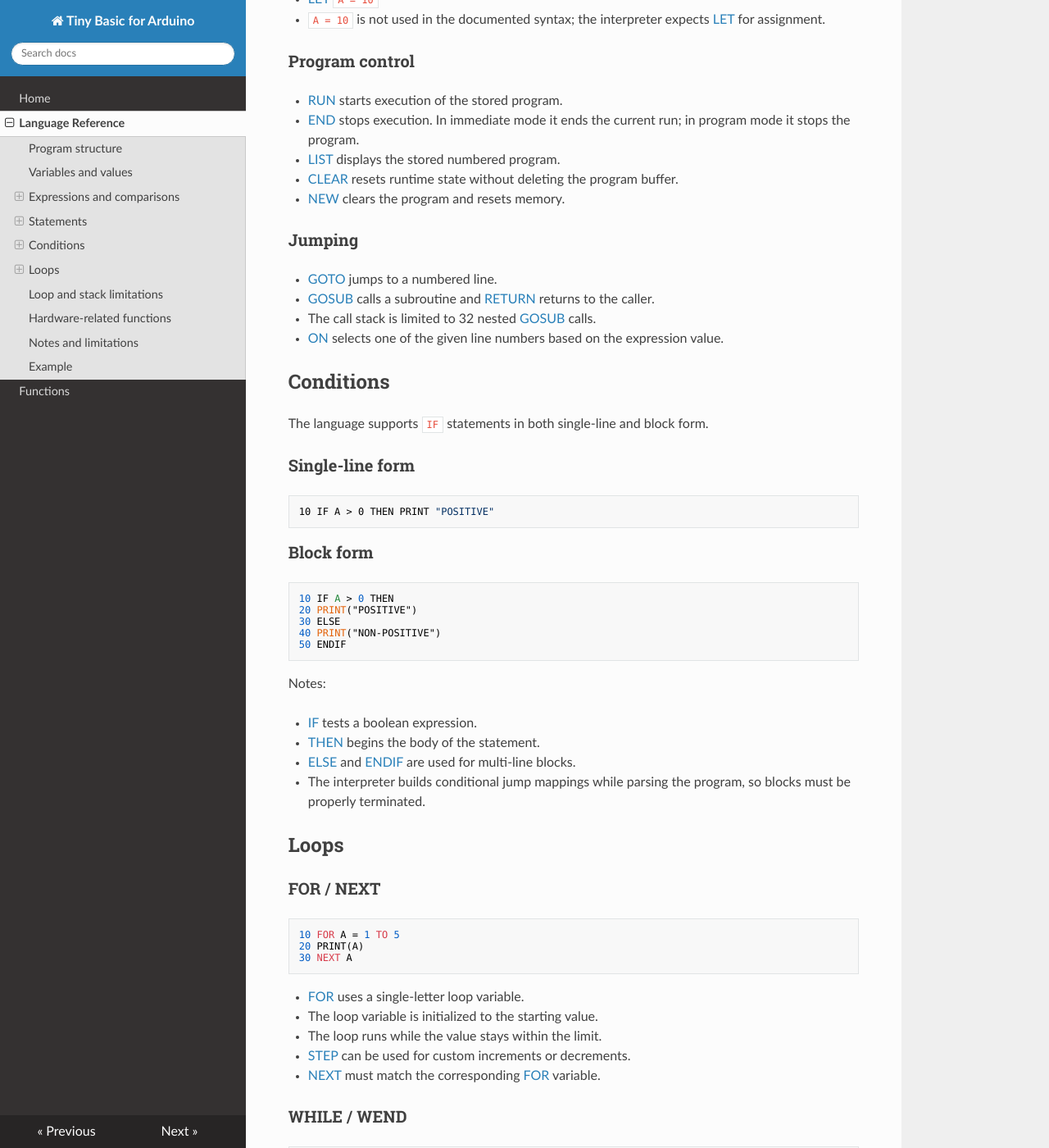
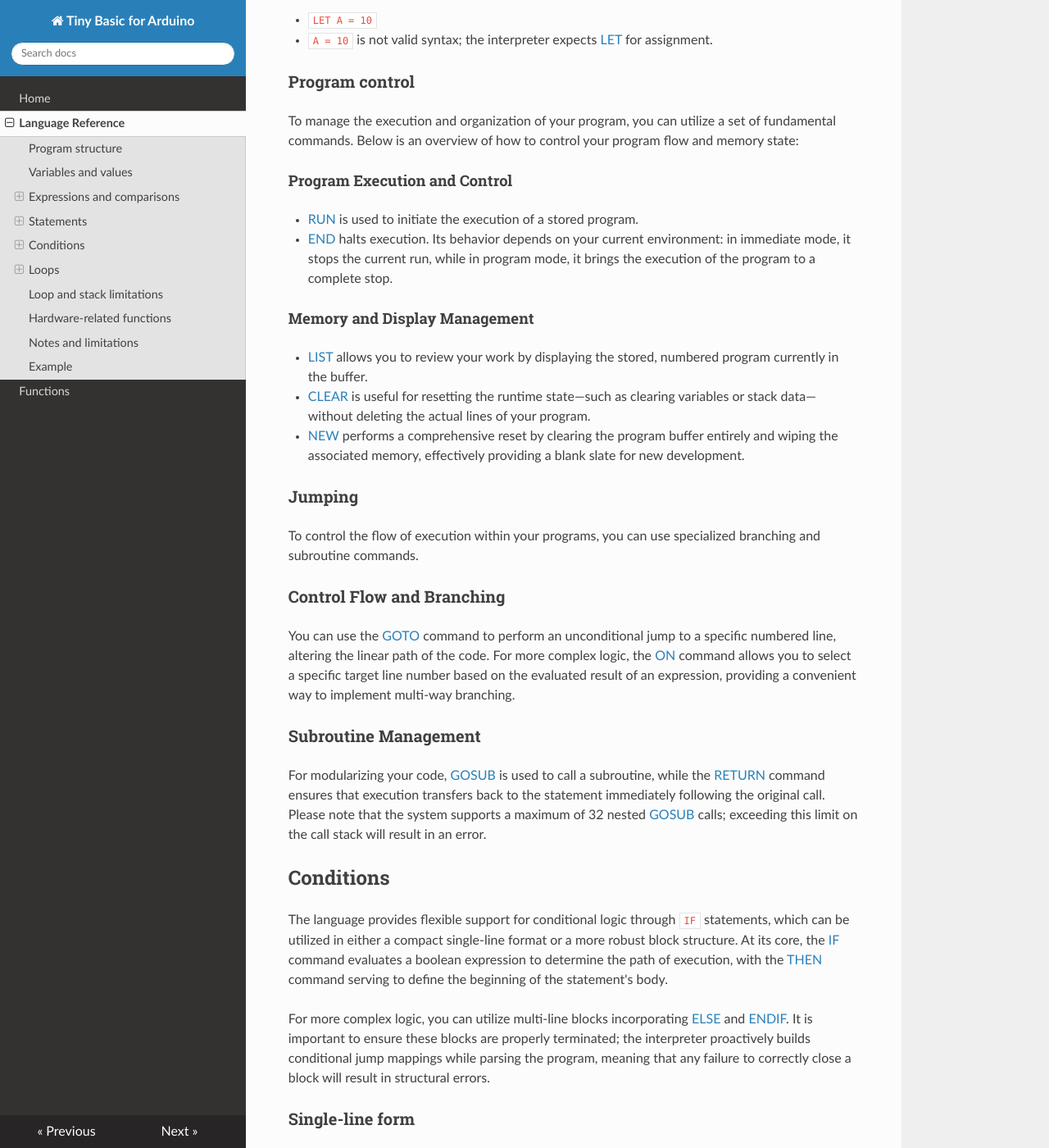
Before and after one commit to dilshan/tiny-basic, an MkDocs documentation site: the page built from docs/language-reference.md, in a window 1280 px wide and 1400 px high, scrolled down 2174 px. Shown: the whole window at 82% size. Built offline with MkDocs 1.6.1, drawn with Linux system fonts in a browser that asks for light colours; nearby versions of some CDN libraries; some of the changed text lies outside the part shown.

Commit message:
Update content in the language reference page.

````diff
--- a/docs/language-reference.md
+++ b/docs/language-reference.md
@@ -12,7 +12,7 @@
 
 ## Variables and values
 
-Data management is similarly streamlined, with variables identified by single-letter names ranging from `A` to `Z`. This allows for a total of 26 distinct variables, which are capable of storing either integer or floating-point values. When you first reference a variable, it is automatically initialized to a value of zero. To assign data to these variables, you use the [LET](let.md) command, which can be applied explicitly—for example, `LET A = 10` - to store a value for later use in your program.
+Data management is similarly streamlined, with variables identified by single-letter names ranging from `A` to `Z`. Please note that these variable names are **not case-sensitive**; for instance, `A` and `a` refer to the same variable. This allows for a total of 26 distinct variables, which are capable of storing either integer or floating-point values. When you first reference a variable, it is automatically initialized to a value of zero. To assign data to these variables, you use the [LET](let.md) command, which can be applied explicitly - for example, `LET A = 10` - to store a value for later use in your program.
 
 It is important to note that these specific constraints, such as the single-letter variable limit and the fixed line lengths, are intentionally implemented. By keeping the interpreter’s memory footprint and processing requirements minimal, the design ensures that this language can run efficiently on as many different microcontrollers as possible.
 
@@ -63,27 +63,41 @@
 
 ### Assignment
 
-- [LET](let.md) `A = 10`
-- `A = 10` is not used in the documented syntax; the interpreter expects [LET](let.md) for assignment.
+- `LET A = 10`
+- `A = 10` is not valid syntax; the interpreter expects [LET](let.md) for assignment.
 
 ### Program control
 
-- [RUN](run.md) starts execution of the stored program.
-- [END](end.md) stops execution. In immediate mode it ends the current run; in program mode it stops the program.
-- [LIST](list.md) displays the stored numbered program.
-- [CLEAR](clear.md) resets runtime state without deleting the program buffer.
-- [NEW](new.md) clears the program and resets memory.
+To manage the execution and organization of your program, you can utilize a set of fundamental commands. Below is an overview of how to control your program flow and memory state:
+
+#### Program Execution and Control
+
+* [RUN](run.md) is used to initiate the execution of a stored program.
+* [END](end.md) halts execution. Its behavior depends on your current environment: in immediate mode, it stops the current run, while in program mode, it brings the execution of the program to a complete stop.
+
+#### Memory and Display Management
+
+* [LIST](list.md) allows you to review your work by displaying the stored, numbered program currently in the buffer.
+* [CLEAR](clear.md) is useful for resetting the runtime state—such as clearing variables or stack data—without deleting the actual lines of your program.
+* [NEW](new.md) performs a comprehensive reset by clearing the program buffer entirely and wiping the associated memory, effectively providing a blank slate for new development.
 
 ### Jumping
 
-- [GOTO](goto.md) jumps to a numbered line.
-- [GOSUB](gosub.md) calls a subroutine and [RETURN](return.md) returns to the caller.
-- The call stack is limited to 32 nested [GOSUB](gosub.md) calls.
-- [ON](on.md) selects one of the given line numbers based on the expression value.
+To control the flow of execution within your programs, you can use specialized branching and subroutine commands.
+
+### Control Flow and Branching
+
+You can use the [GOTO](goto.md) command to perform an unconditional jump to a specific numbered line, altering the linear path of the code. For more complex logic, the [ON](on.md) command allows you to select a specific target line number based on the evaluated result of an expression, providing a convenient way to implement multi-way branching.
+
+### Subroutine Management
+
+For modularizing your code, [GOSUB](gosub.md) is used to call a subroutine, while the [RETURN](return.md) command ensures that execution transfers back to the statement immediately following the original call. Please note that the system supports a maximum of 32 nested [GOSUB](gosub.md) calls; exceeding this limit on the call stack will result in an error.
 
 ## Conditions
 
-The language supports `IF` statements in both single-line and block form.
+The language provides flexible support for conditional logic through `IF` statements, which can be utilized in either a compact single-line format or a more robust block structure. At its core, the [IF](if.md) command evaluates a boolean expression to determine the path of execution, with the [THEN](then.md) command serving to define the beginning of the statement's body.
+
+For more complex logic, you can utilize multi-line blocks incorporating [ELSE](else.md) and [ENDIF](endif.md). It is important to ensure these blocks are properly terminated; the interpreter proactively builds conditional jump mappings while parsing the program, meaning that any failure to correctly close a block will result in structural errors.
 
 ### Single-line form
 
@@ -101,16 +115,13 @@
 50 ENDIF
 ```
 
-Notes:
-
-- [IF](if.md) tests a boolean expression.
-- [THEN](then.md) begins the body of the statement.
-- [ELSE](else.md) and [ENDIF](endif.md) are used for multi-line blocks.
-- The interpreter builds conditional jump mappings while parsing the program, so blocks must be properly terminated.
-
 ## Loops
 
 ### FOR / NEXT
+
+To manage repetitive tasks and iteration, the language uses the [FOR](for.md) command, which relies on a single-letter loop variable to track progress. When the loop initializes, this variable is set to your specified starting value. The loop will continue to execute as long as the variable's value remains within the defined limit.
+
+You can further control the iteration process by using the [STEP](step.md) command, which allows you to define custom increments or decrements for the loop variable, providing flexibility beyond standard unit-based counting. Finally, the [NEXT](next.md) command is required to close the loop; it is critical that this command explicitly matches the variable used in the corresponding [FOR](for.md) statement to ensure the interpreter tracks the nesting structure correctly.
 
 ```basic
 10 FOR A = 1 TO 5
@@ -118,13 +129,11 @@
 30 NEXT A
 ```
 
-- [FOR](for.md) uses a single-letter loop variable.
-- The loop variable is initialized to the starting value.
-- The loop runs while the value stays within the limit.
-- [STEP](step.md) can be used for custom increments or decrements.
-- [NEXT](next.md) must match the corresponding [FOR](for.md) variable.
+### WHILE / WEND
 
-### WHILE / WEND
+For scenarios where you need to repeat a sequence of instructions based on a logical state, you can use the [WHILE](while.md) command. This command evaluates a condition at the start of the loop and continues to execute the enclosed statements as long as that condition remains **true**.
+
+The loop body is clearly defined by the [WEND](wend.md) command, which marks the termination of the block and signals the interpreter to return to the [WHILE](while.md) statement to re-evaluate the condition. This structure is ideal for situations where the number of iterations is not known in advance and depends entirely on the dynamic state of your program.
 
 ```basic
 10 WHILE A < 5
@@ -133,10 +142,9 @@
 40 WEND
 ```
 
-- [WHILE](while.md) repeats while the condition remains true.
-- [WEND](wend.md) marks the end of the loop body.
+### REPEAT / UNTIL
 
-### REPEAT / UNTIL
+To handle iterations where you need the loop body to execute at least once regardless of the initial condition, you can use the [REPEAT](repeat.md) command. This statement serves as the entry point for a loop that continues to run until the condition specified by the [UNTIL](until.md) command evaluates to **true**. Unlike structures that check conditions at the start, this approach ensures that your code block always performs its task at least one time before checking if it should terminate.
 
 ```basic
 10 REPEAT
@@ -145,23 +153,17 @@
 40 UNTIL A > 5
 ```
 
-- [REPEAT](repeat.md) starts a loop that continues until the condition in [UNTIL](until.md) becomes true.
-
 ### EXIT
 
-- [EXIT](exit.md) leaves the innermost enclosing loop.
-- It is useful for breaking out of [FOR](for.md), [WHILE](while.md), or [REPEAT](repeat.md) structures early.
+When you need to terminate an iteration prematurely, the [EXIT](exit.md) command provides a clean way to leave the innermost enclosing loop. This is particularly useful for breaking out of [FOR](for.md), [WHILE](while.md), or [REPEAT](repeat.md) structures before the standard termination condition has been met.
+
+By using this command, you can efficiently exit a loop as soon as a specific condition is satisfied or an error is encountered, allowing your program to skip remaining iterations and proceed directly to the code immediately following the loop block.
 
 ## Loop and stack limitations
 
-The runtime uses fixed-size internal structures:
+The runtime environment is designed around fixed-size internal structures that manage the state of your programs. Specifically, it maintains a limit of 32 for the maximum nested GOSUB depth and a capacity of 16 for nested loop frames.
 
-- Maximum nested `GOSUB` depth: 32
-- Maximum nested loop frames: 16
-- Maximum program lines: 256
-- Maximum line length: 256 characters
-
-If these limits are exceeded, the interpreter reports errors such as `GOSUB stack overflow` or `LOOP stack overflow`.
+These constraints are important to keep in mind during development, as exceeding them will trigger specific runtime errors. If your program attempts to nest too many subroutines, the interpreter will report a "GOSUB stack overflow," while surpassing the capacity for nested loops will result in a "LOOP stack overflow." Ensuring your code adheres to these boundaries is essential for stable execution.
 
 ## Hardware-related functions
 
@@ -174,9 +176,7 @@
 
 ## Notes and limitations
 
-- There is no support for arrays or user-defined functions.
-- Strings are only used as literals for printing and simple string-based helpers; **they are not full string variables**.
-- The language is **intentionally compact and optimized** for small embedded programs rather than full-scale desktop BASIC.
+This programming language is **intentionally compact and optimized**, specifically designed for small embedded applications rather than the complexities of full-scale desktop BASIC. Because of this focus on efficiency, the language does not include support for arrays or user-defined functions. Furthermore, while strings can be used as literals for printing and within simple string-based helper functions, **they are not implemented as full string variables**, reflecting the language's stripped-down architecture.
 
 ## Example
 
````
